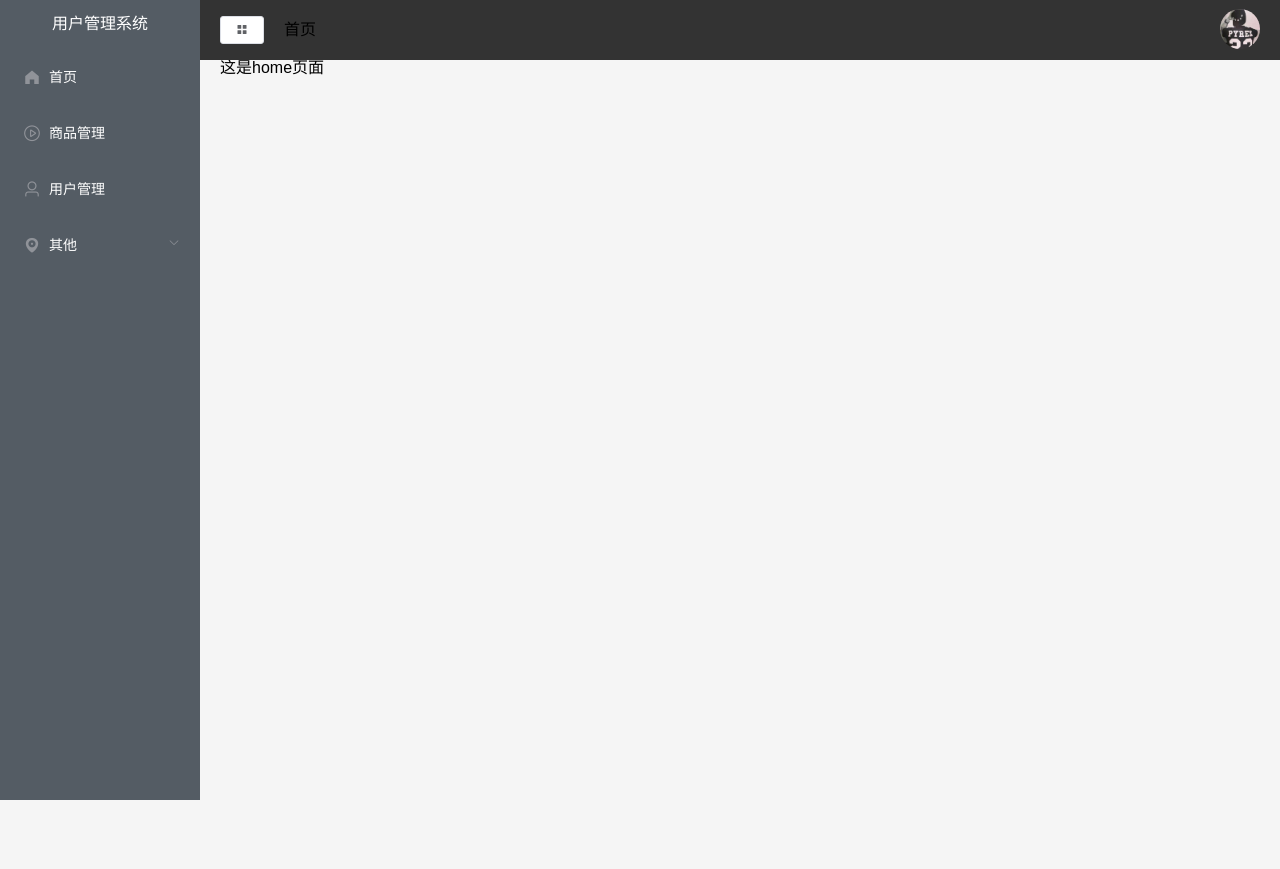
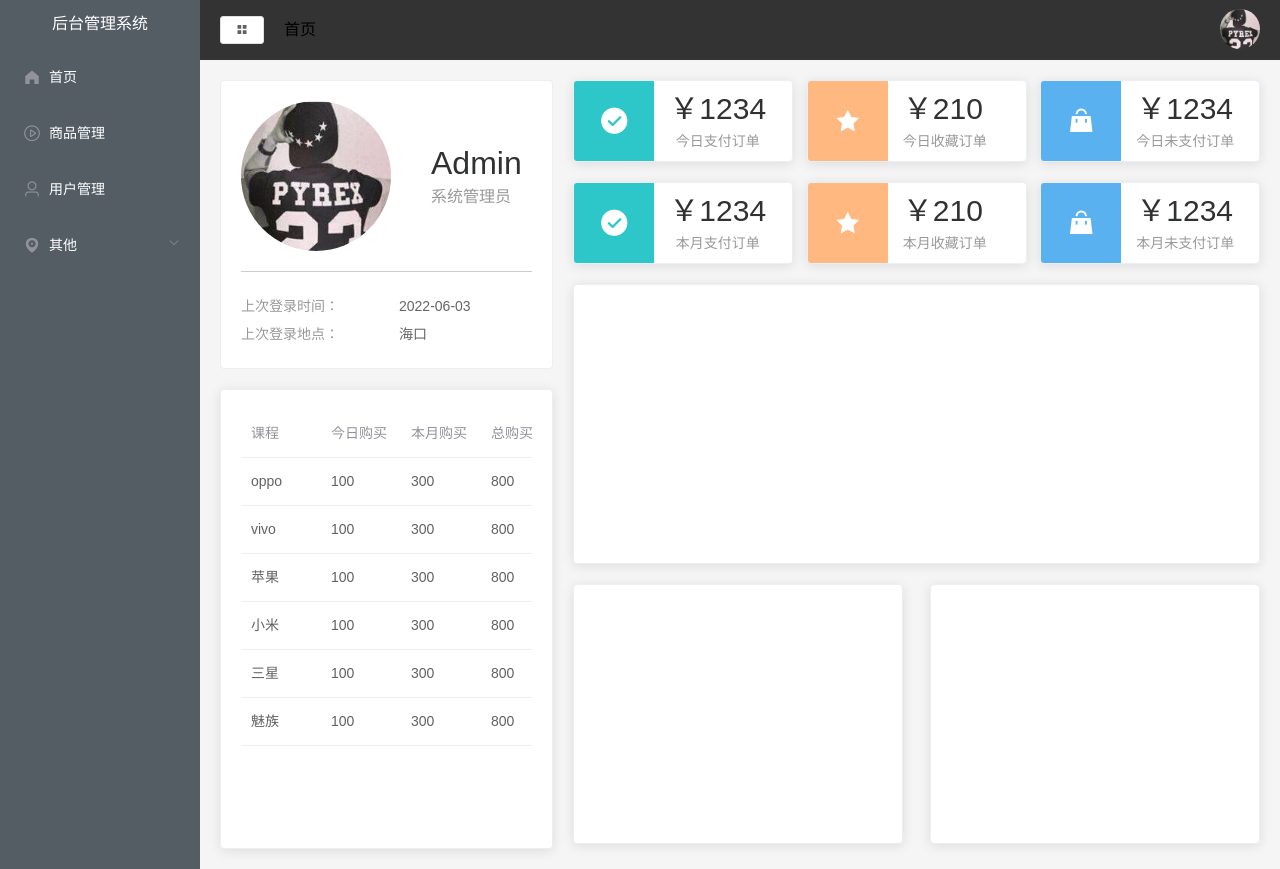
Before and after one commit to QAQFeng/vue-manage_test, a Vue app: page /home in a window 1280 px wide. Before the commit the page ends 800 px from the top, so only its background shows below. Built offline with nearby package versions, Linux system fonts and the light colour scheme.

Commit message:
”Home“ page frame construction

```diff
--- a/package.json
+++ b/package.json
@@ -12,7 +12,8 @@
     "element-ui": "^2.15.8",
     "less": "^3.0.0",
     "less-loader": "^5.0.0",
-    "vue": "^2.6.11"
+    "vue": "^2.6.11",
+    "vuex": "^3.6.2"
   },
   "devDependencies": {
     "@vue/cli-plugin-babel": "~4.5.15",
--- a/src/App.vue
+++ b/src/App.vue
@@ -19,6 +19,6 @@ html, body {
   padding: 0;
 }
 #app {
-  height: 100%;
+  height: 100vh;
 }
 </style>
--- a/src/components/CommonAside.vue
+++ b/src/components/CommonAside.vue
@@ -2,7 +2,7 @@
     <el-menu default-active="1-4-1" class="el-menu-vertical-demo"
      background-color="#545c64" text-color="#fff" active-text-color="#ffd04b"
      @open="handleOpen" @close="handleClose" :collapse="isCollapse">
-        <h3>用户管理系统</h3>
+        <h3>{{ isCollapse ? '后台' : '后台管理系统' }}</h3>
         <!-- 一级菜单栏 -->
         <el-menu-item @click="clickMenu(item)" class="First-level-menu" v-for="item in noChildren" :index="item.path" :key="item.path">
             <i :class="'el-icon-' + item.icon"></i>
@@ -25,7 +25,6 @@
   export default {
     data() {
       return {
-        isCollapse: false,
         menu: [
             {
                 path: '/',
@@ -91,6 +90,9 @@
         },
         hasChildren() {
             return this.menu.filter(item => item.children)
+        },
+        isCollapse() {
+            return this.$store.state.tab.isCollapse
         }
     }
   }
@@ -103,21 +105,12 @@
 }
 
 .el-menu {
-    height: 100vh;
+    height: 100%;
     border: none;
     h3 {
         color: #fff;
         text-align: center;
         line-height: 48px;
     }
-    // .el-menu-item-group {
-    //     margin: 0;
-    //     padding: 0;
-    //     background-color: #545c64;
-    //     color: #fff;
-    // }
-    // .First-level-menu {
-    //     color: #fff;
-    // }
 }
 </style>
--- a/src/components/CommonHeader.vue
+++ b/src/components/CommonHeader.vue
@@ -1,7 +1,7 @@
 <template>
   <header>
     <div class="l-content">
-      <el-button plain icon="el-icon-menu" size="mini"></el-button>
+      <el-button @click="handleMenu" plain icon="el-icon-menu" size="mini"></el-button>
       <h3 style="{ color: #fff; }">首页</h3>
       <!-- <el-breadcrumb>
           <el-breadcrumb-item>首页</el-breadcrumb-item>
@@ -31,7 +31,9 @@ export default {
         }
     },
     methods: {
-
+        handleMenu() {
+            this.$store.commit('collapseMenu')
+        }
     }
 
 }
--- /dev/null
+++ b/store/index.js
@@ -0,0 +1,14 @@
+import Vue from 'vue'
+import Vuex from 'vuex'
+
+// 导入 tab.js 模块
+import tab from './tab'
+
+Vue.use(Vuex)
+
+// 创建 Vuex 实例 Store，并进行全局暴露
+export default new Vuex.Store({
+    modules: {
+        tab
+    }
+})
--- /dev/null
+++ b/store/tab.js
@@ -0,0 +1,11 @@
+// 对侧边栏的显示属性 isCollapes 进行取反操作
+export default {
+    state: {
+        isCollapse: false
+    },
+    mutations: {
+        collapseMenu(state) {
+            state.isCollapse = !state.isCollapse
+        }
+    }
+}
--- a/views/home/index.vue
+++ b/views/home/index.vue
@@ -1,12 +1,158 @@
 <template>
-    <div>这是home页面</div>
+
+    <!-- 栅格间隔为 20 -->
+    <el-row class="home" :gutter="20">
+
+        <!-- 左侧区域，这一栅格占 8 列 -->
+        <el-col :span="8" style="margin-top: 20px">
+            <!-- 个人信息区域，鼠标移动到 el-card 上显示阴影 -->
+            <el-card shadow="hover">
+                <div class="user">
+                    <img class="img" :src="userImg" />
+                    <div class="userinfo">
+                        <p class="name">Admin</p>
+                        <p class="access">系统管理员</p>
+                    </div>
+                </div>
+                <div class="login-info">
+                    <p>上次登录时间：<span>2022-06-03</span></p>
+                    <p>上次登录地点：<span>海口</span></p>
+                </div>
+            </el-card>
+
+            <!-- 表单区域 -->
+            <el-card style="margin-top: 20px; height: 460px;">
+                <el-table :data="tableData">
+                    <el-table-column
+                        v-for="(val, key) in tableLabel"
+                        :key="key"
+                        :prop="key"
+                        :label="val"
+                    >
+
+                    </el-table-column>
+                </el-table>
+            </el-card>
+        </el-col>
+
+        <!-- 右侧区域 -->
+        <el-col :span="16" style="margin-top: 20px">
+            <!-- 订单数据 -->
+            <div class="num">
+                <el-card v-for="item in countData" :key="item.name" :body-style="{ display: 'flex', padding: 0 }">
+                    <i class="icon" :class="`el-icon-${item.icon}`" :style="{ background: item.color }"></i>
+                    <div class="detail">
+                        <p class="num">￥{{ item.value }}</p>
+                        <p class="txt">{{ item.name }}</p>
+                    </div>
+                </el-card>
+            </div>
+
+            <!-- echart 表格 -->
+            <div>
+                <el-card style="height: 280px"></el-card>
+                <div class="graph">
+                    <el-card style="height: 260px"></el-card>
+                    <el-card style="height: 260px"></el-card>
+                </div>
+            </div>
+
+        </el-col>
+    </el-row>
+
 </template>
 
 <script>
 export default {
     name: 'home',
     data() {
-        return {}
+        return {
+            userImg: require('../../src/assets/images/user.png'),
+            tableData: [
+                 {
+                    name: 'oppo',
+                    todayBuy: 100,
+                    monthBuy: 300,
+                    totalBuy: 800
+                },
+                {
+                    name: 'vivo',
+                    todayBuy: 100,
+                    monthBuy: 300,
+                    totalBuy: 800
+                },
+                {
+                    name: '苹果',
+                    todayBuy: 100,
+                    monthBuy: 300,
+                    totalBuy: 800
+                },
+                {
+                    name: '小米',
+                    todayBuy: 100,
+                    monthBuy: 300,
+                    totalBuy: 800
+                },
+                {
+                    name: '三星',
+                    todayBuy: 100,
+                    monthBuy: 300,
+                    totalBuy: 800
+                },
+                {
+                    name: '魅族',
+                    todayBuy: 100,
+                    monthBuy: 300,
+                    totalBuy: 800
+                }
+            ],
+            tableLabel: {
+                name: '课程',
+                todayBuy: '今日购买',
+                monthBuy: '本月购买',
+                totalBuy: '总购买'
+            },
+            countData: [
+                {
+                name: "今日支付订单",
+                value: 1234,
+                icon: "success",
+                color: "#2ec7c9",
+                },
+                {
+                name: "今日收藏订单",
+                value: 210,
+                icon: "star-on",
+                color: "#ffb980",
+                },
+                {
+                name: "今日未支付订单",
+                value: 1234,
+                icon: "s-goods",
+                color: "#5ab1ef",
+                },
+                {
+                name: "本月支付订单",
+                value: 1234,
+                icon: "success",
+                color: "#2ec7c9",
+                },
+                {
+                name: "本月收藏订单",
+                value: 210,
+                icon: "star-on",
+                color: "#ffb980",
+                },
+                {
+                name: "本月未支付订单",
+                value: 1234,
+                icon: "s-goods",
+                color: "#5ab1ef",
+                },
+            ]
+
+
+        }
     }
 
 }
```
Also changed, not shown: src/main.js (+22 -2 lines), store/READEME.md (added, +1 -0 lines), 2 other files (tests, documents, lock files or other folders).
